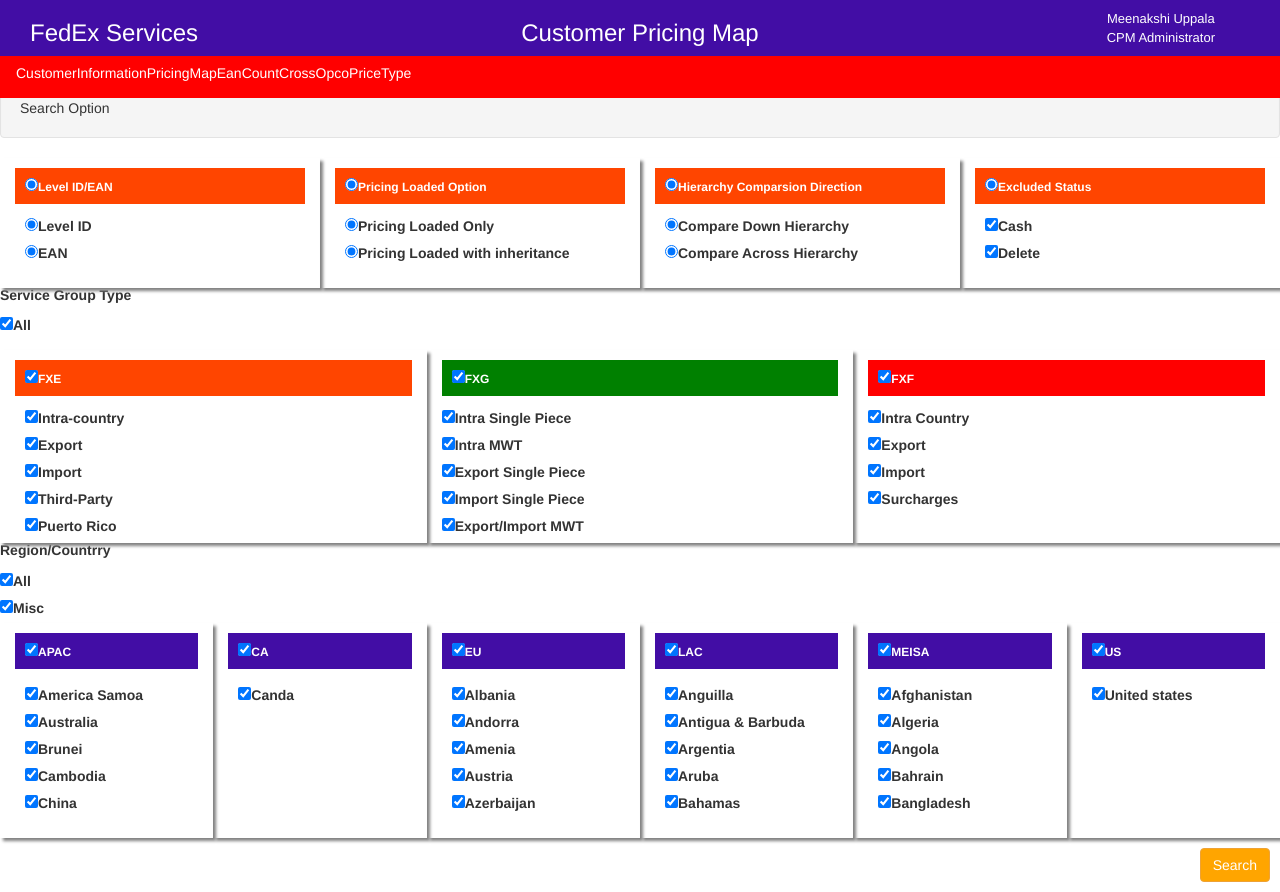
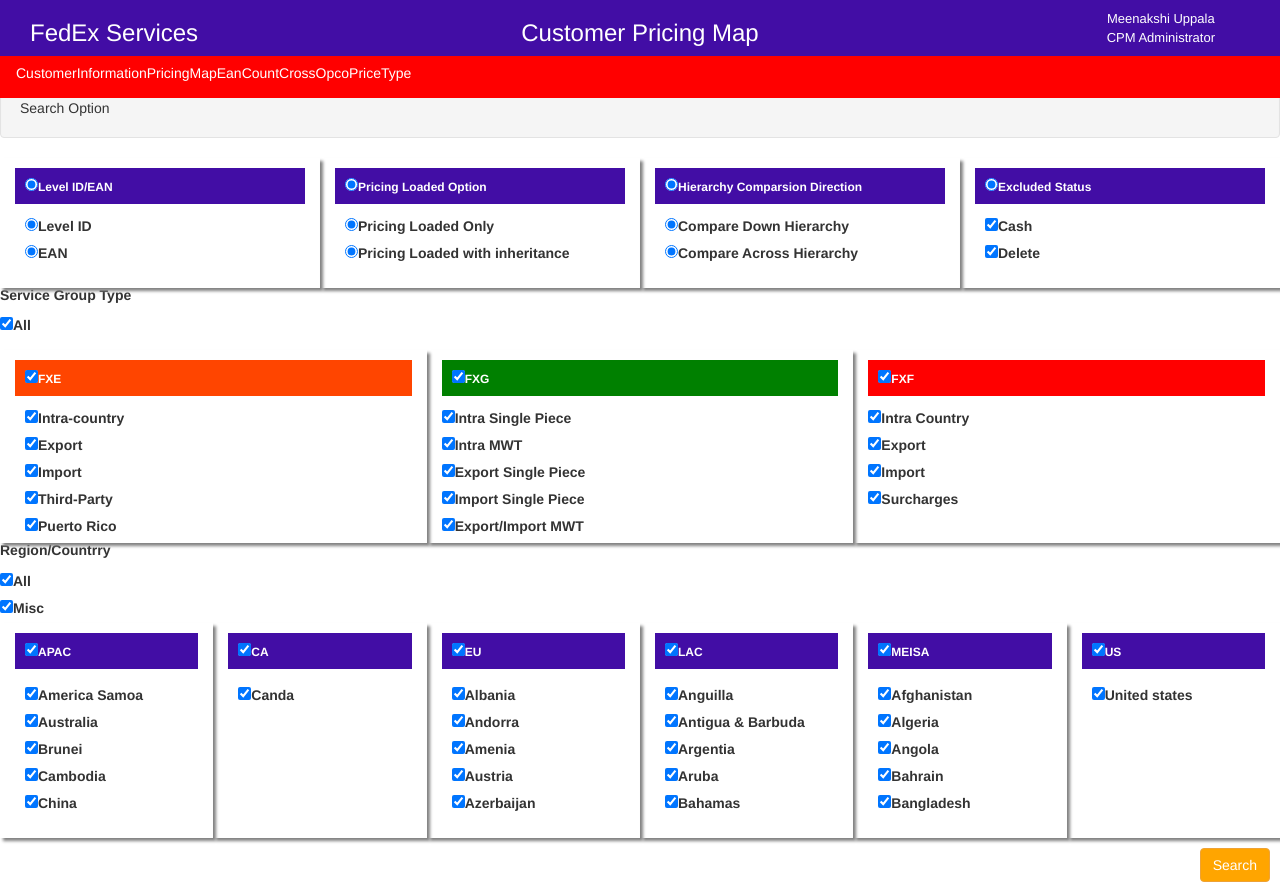
Before and after one commit to Sahana2696/react-mgpgqk, a React app: page / in a window 1280 px wide. Built offline with nearby package versions, Linux system fonts and the light colour scheme.

Commit message:
2 files modified

```diff
--- a/LevelPricing.js
+++ b/LevelPricing.js
@@ -13,7 +13,7 @@
     return (
       <div>
         <div className="col-lg-3 boxshadow " >
-          <h6 > <label>
+          <h6  className="Level"> <label>
             <input type="radio" defaultChecked={this.state.chkbox} />
             Level ID/EAN
       </label></h6>
@@ -30,7 +30,7 @@
           </div>
         </div>
         <div className="col-lg-3 boxshadow " >
-          <h6 > <label>
+          <h6 className="Level" > <label>
             <input type="radio" defaultChecked={this.state.chkbox} />
             Pricing Loaded Option
       </label></h6>
@@ -47,7 +47,7 @@
           </div>
         </div>
         <div className="col-lg-3 boxshadow " >
-          <h6 > <label>
+          <h6 className="Level"> <label>
             <input type="radio" defaultChecked={this.state.chkbox} />
             Hierarchy Comparsion Direction
       </label></h6>
@@ -64,7 +64,7 @@
           </div>
         </div>
         <div className="col-lg-3 boxshadow " >
-          <h6 > <label>
+          <h6 className="Level"> <label>
             <input type="radio" defaultChecked={this.state.chkbox} />
             Excluded Status
       </label></h6>
--- a/style.css
+++ b/style.css
@@ -100,3 +100,10 @@
 {
   padding:10px;
 }
+.Level{
+   background-color: rgb(66, 13, 165);
+height:3em;
+  color:white;
+ padding: 6px 10px
+
+}
```
